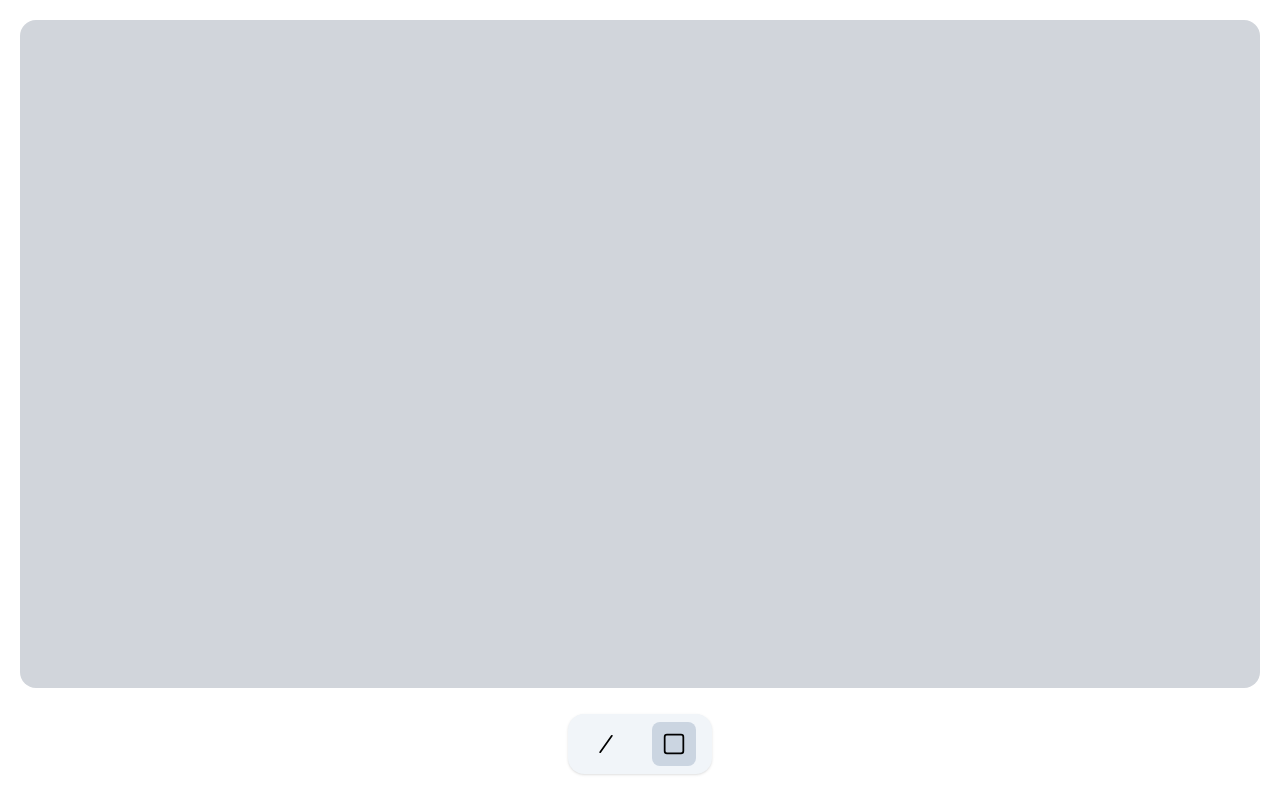
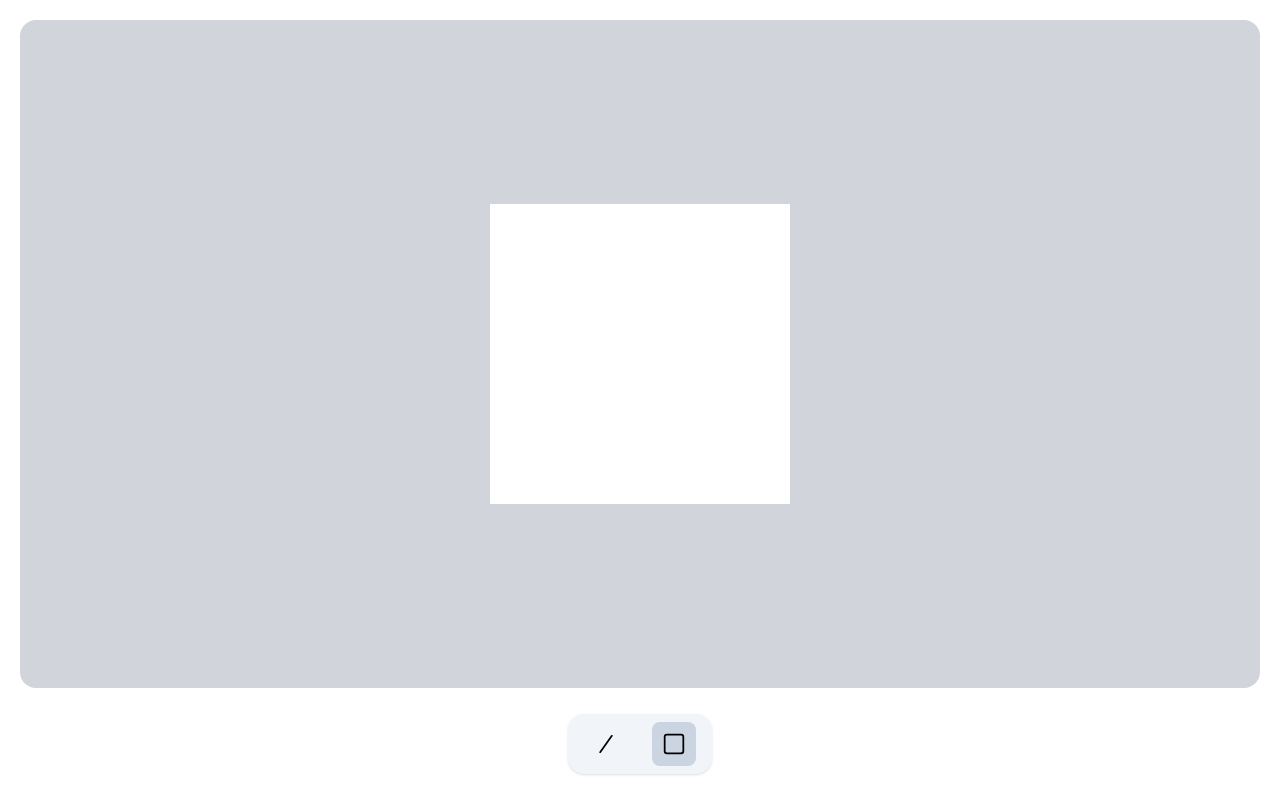
Before and after one commit to TheGraffitiTeam/GraffitiEditor, a React (Vite) app: page / in a window 1280 px wide. Built offline with nearby package versions, Linux system fonts and the light colour scheme.

Commit message:
Added zoom

```diff
--- /dev/null
+++ b/babel.config.js
@@ -0,0 +1,3 @@
+module.exports = {
+  presets: ["@babel/preset-env", "@babel/preset-react"],
+};
--- a/package.json
+++ b/package.json
@@ -10,6 +10,7 @@
     "preview": "vite preview"
   },
   "dependencies": {
+    "@babel/preset-react": "^7.24.6",
     "react": "^18.2.0",
     "react-dom": "^18.2.0",
     "zustand": "^4.5.2"
--- a/src/components/DrawingArea.tsx
+++ b/src/components/DrawingArea.tsx
@@ -1,11 +1,60 @@
-import React from "react";
+import { transform } from "@babel/core";
+import React, { useEffect, useRef, useState } from "react";
 
 interface props {
   className: string;
 }
 
 const DrawingArea: React.FC<props> = ({ className }) => {
-  return <div className={className}></div>;
+  const canvas = useRef<HTMLCanvasElement>(null);
+  const canvasParent = useRef<HTMLDivElement>(null);
+
+  const [zoom, setZoom] = useState(1);
+  const [style, setStyle] = useState({});
+
+  useEffect(() => {
+    if (canvas.current != null) {
+      //   const ctx = canvas.current.getContext("2d");
+    }
+  }, []);
+
+  const ZoomInCanvas = () => {
+    let _zoom = zoom + 0.1;
+    setZoom(_zoom);
+    setStyle({
+      transform: `scale(${zoom})`,
+    });
+  };
+
+  const ZoomOutCanvas = () => {
+    let _zoom = zoom - 0.1;
+    setZoom(_zoom);
+    setStyle({
+      transform: `scale(${zoom})`,
+    });
+  };
+
+  return (
+    <div
+      ref={canvasParent}
+      onWheel={(e) => {
+        if (Math.sign(e.deltaY) == -1) {
+          ZoomInCanvas();
+        } else {
+          ZoomOutCanvas();
+        }
+      }}
+      className={className + " flex items-center justify-center"}
+    >
+      <canvas
+        style={style}
+        className={`bg-white`}
+        width={300}
+        height={300}
+        ref={canvas}
+      ></canvas>
+    </div>
+  );
 };
 
 export default DrawingArea;
```
Also changed, not shown: 1 other file (tests, documents, lock files or other folders).
